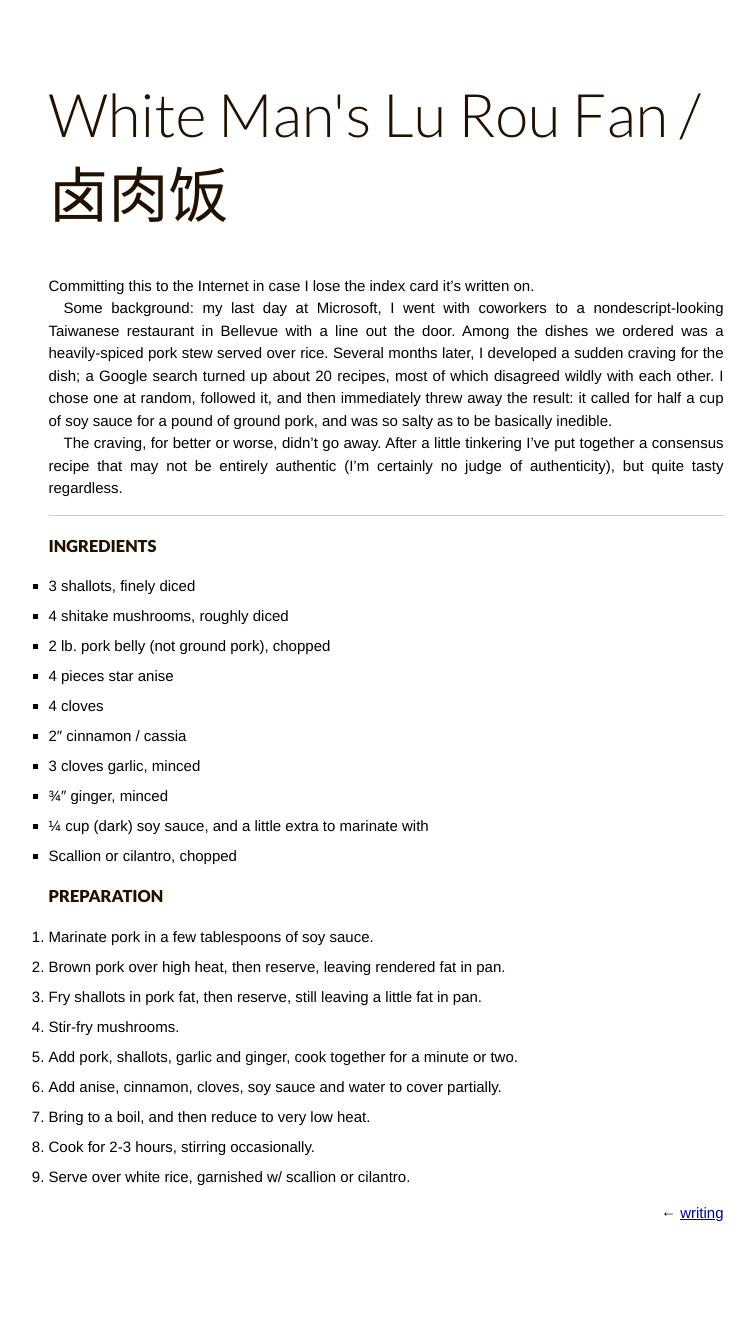
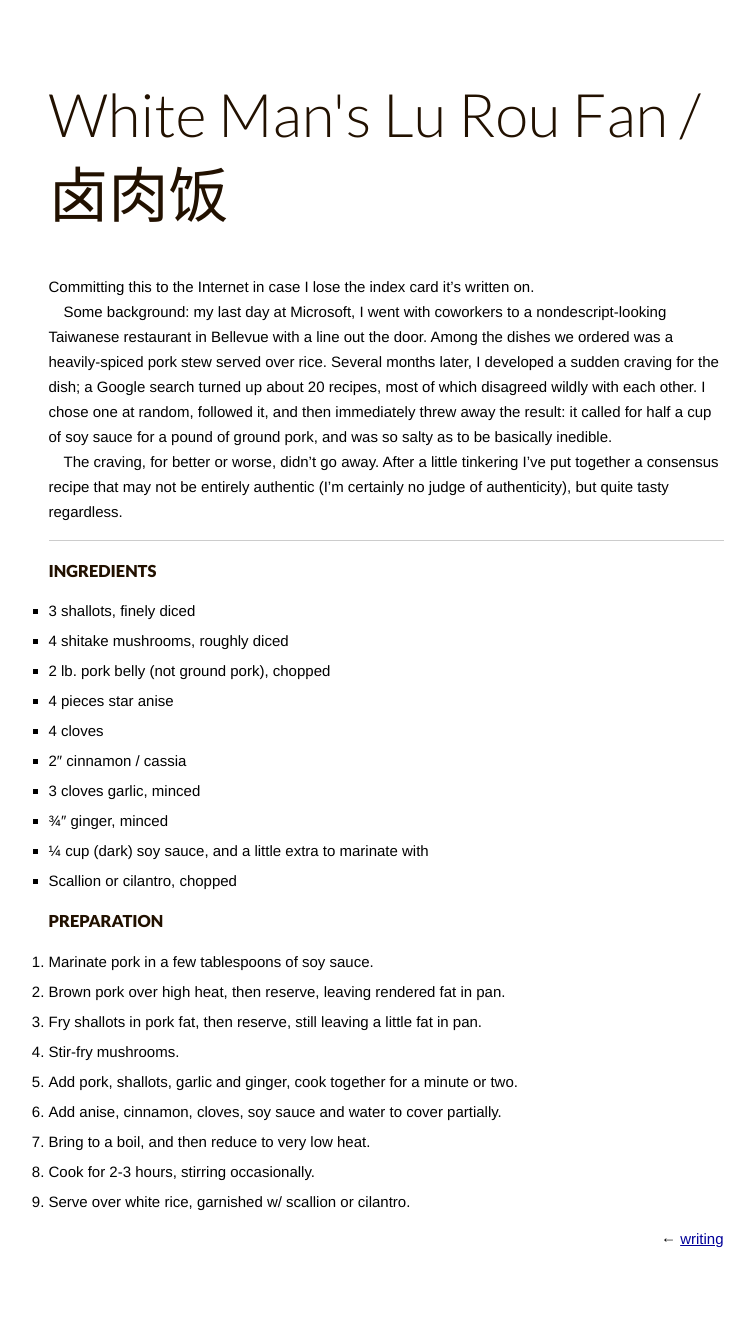
Before and after one commit to jacobandreas/writing, a Jekyll site: the page built from _posts/2011-09-11-white-mans-lu-rou.md, in a window 1280 px wide. Shown: the whole page, without its empty margins (254-1009 px from the left). Built offline with Jekyll 4.4.1, drawn with Linux system fonts in a browser that asks for light colours; before the commit the page ends 1299 px from its top, so only the background shows below that.

Commit message:
line spacing & just

```diff
--- a/css/style.css
+++ b/css/style.css
@@ -6,7 +6,7 @@
 body {
   /*background: url(../images/bg.png) rgb(246,246,246);*/
   font-family: 'Arimo', sans-serif;
-  line-height: 1.5em;
+  line-height: 1.666em;
   width: 45em;
   margin: 5em auto;
   font-size: 15px;
@@ -70,7 +70,7 @@ section {
 }
 
 p {
-  text-align: justify;
+  text-align: left;
 }
 
 p + p {
```
Also changed, not shown: 1 other file.
